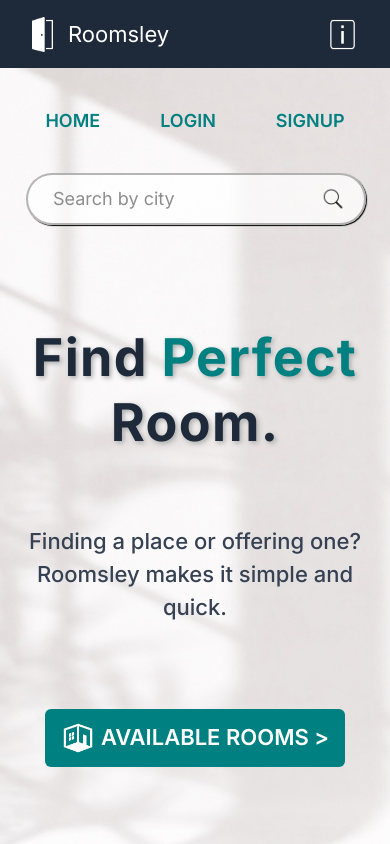
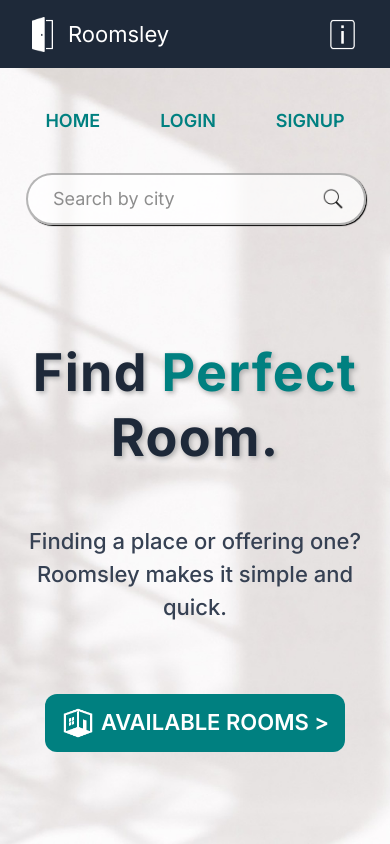
Before and after one commit to rohitkumar893/roomsley, a React (Vite) app: page / in a window 390 px wide. Shown: the top 844 px of the page. Built offline with nearby package versions, Linux system fonts and the light colour scheme; no server answers.

Commit message:
minor fixes

```diff
--- a/src/App.css
+++ b/src/App.css
@@ -107,7 +107,7 @@ ul:hover{
 .buttonn {
   position: relative;
   padding: 12px 12px;
-  border-radius: 6px;
+  border-radius: 12px;
   border: none;
   color: #fff;
   cursor: pointer;
--- a/src/App.jsx
+++ b/src/App.jsx
@@ -109,7 +109,7 @@ function App() {
 
         <div className='landingcontainer w-[100%] flex flex-col justify-center items-center'>
           <div className='h-[100%] w-[100%]'>
-            <div className='flex flex-col md:flex-col items-center h-full w-full justify-center gap-[70px] sm:gap-[55px]'>
+            <div className='flex flex-col md:flex-col items-center h-full w-full justify-center gap-[55px]'>
                   <h1 className='textlogo text-[52px]  md:text-[75px] text-center font-bold leading-tight tracking-wide'>Find <span className='perfect'>Perfect</span> Room.</h1>
                   <h2 className='text-[22px] sm:w-[600px] w-[360px] text-center font-medium text-gray-700'> Finding a place or offering one? Roomsley makes it simple and quick.</h2>
                   <Link to="/listings">
```
